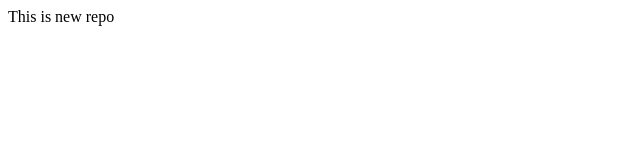
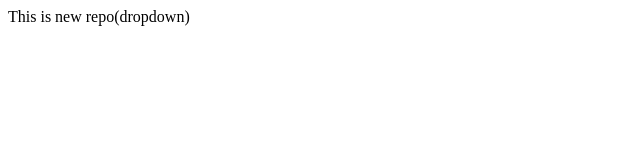
Before and after one commit to Mukti18p/c-language, a plain HTML site: page index.html in a window 1280 px wide. Shown: the whole page, without its empty margins (0-640 px from the left). Drawn offline with Linux system fonts and the light colour scheme.

```diff
--- a/index.html
+++ b/index.html
@@ -1 +1 @@
-<p>This is new repo</p>
+<p>This is new repo(dropdown)</p>
```
